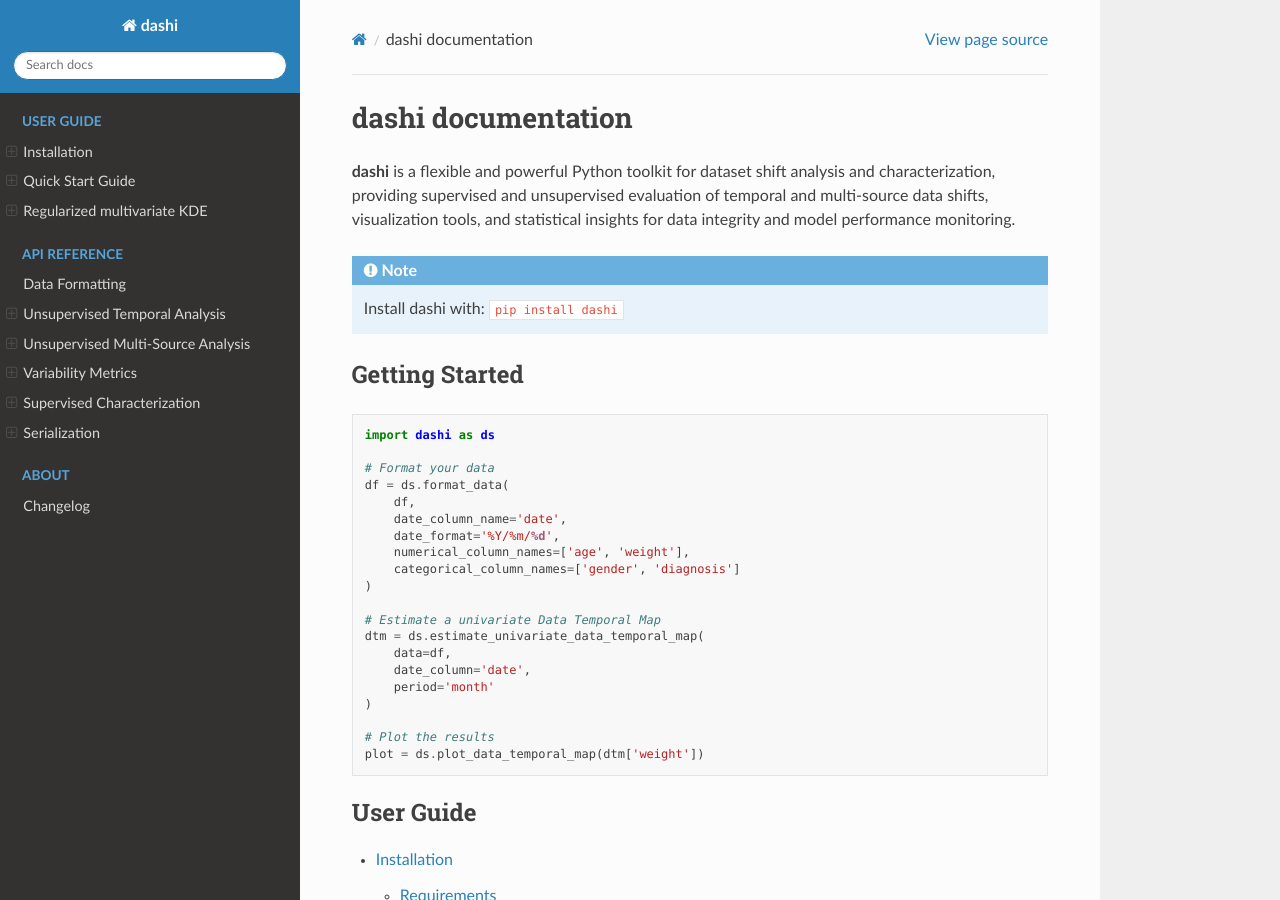
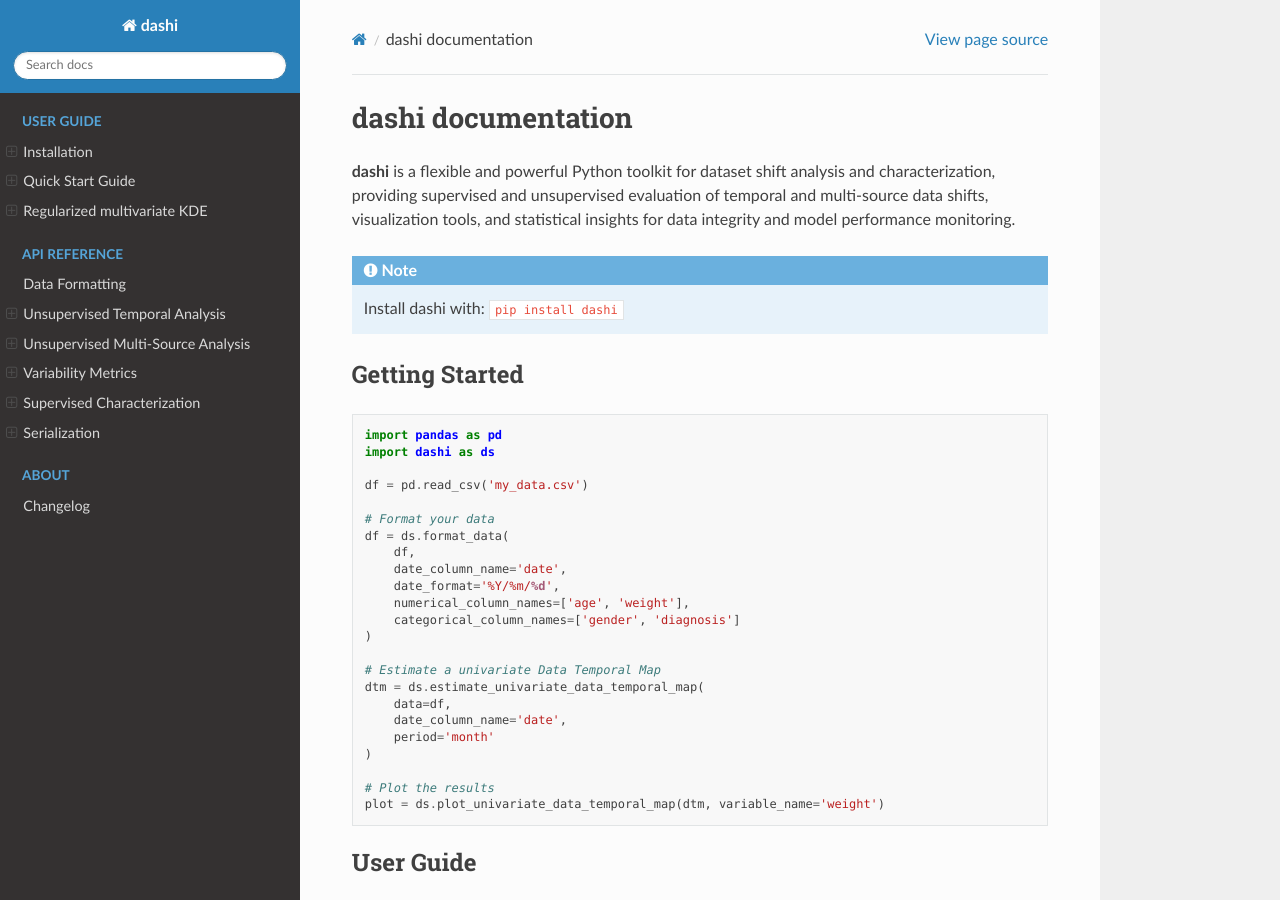
Before and after one commit to bdslab-upv/dashi, a Sphinx documentation site: the page built from docs/source/index.rst, in a window 1280 px wide and 900 px high. Built offline with Sphinx 7.4.7 and the Read the Docs theme 3.1.0, drawn with Linux system fonts in a browser that asks for light colours.

Commit message:
Correct documentation examples

```diff
--- a/docs/source/index.rst
+++ b/docs/source/index.rst
@@ -13,7 +13,10 @@
 
 .. code-block:: python
 
+   import pandas as pd
    import dashi as ds
+
+   df = pd.read_csv('my_data.csv')
 
    # Format your data
    df = ds.format_data(
@@ -27,12 +30,12 @@
    # Estimate a univariate Data Temporal Map
    dtm = ds.estimate_univariate_data_temporal_map(
        data=df,
-       date_column='date',
+       date_column_name='date',
        period='month'
    )
 
    # Plot the results
-   plot = ds.plot_data_temporal_map(dtm['weight'])
+   plot = ds.plot_univariate_data_temporal_map(dtm, variable_name='weight')
 
 
 .. toctree::
--- a/pyproject.toml
+++ b/pyproject.toml
@@ -1,6 +1,6 @@
 [project]
 name = "dashi"
-version = "0.4.1"
+version = "0.4.2"
 description = "Dataset shift analysis and characterization in python"
 readme = "README.md"
 authors = [
```
Also changed, not shown: docs/source/guide/quickstart.rst (+10 -9 lines).
